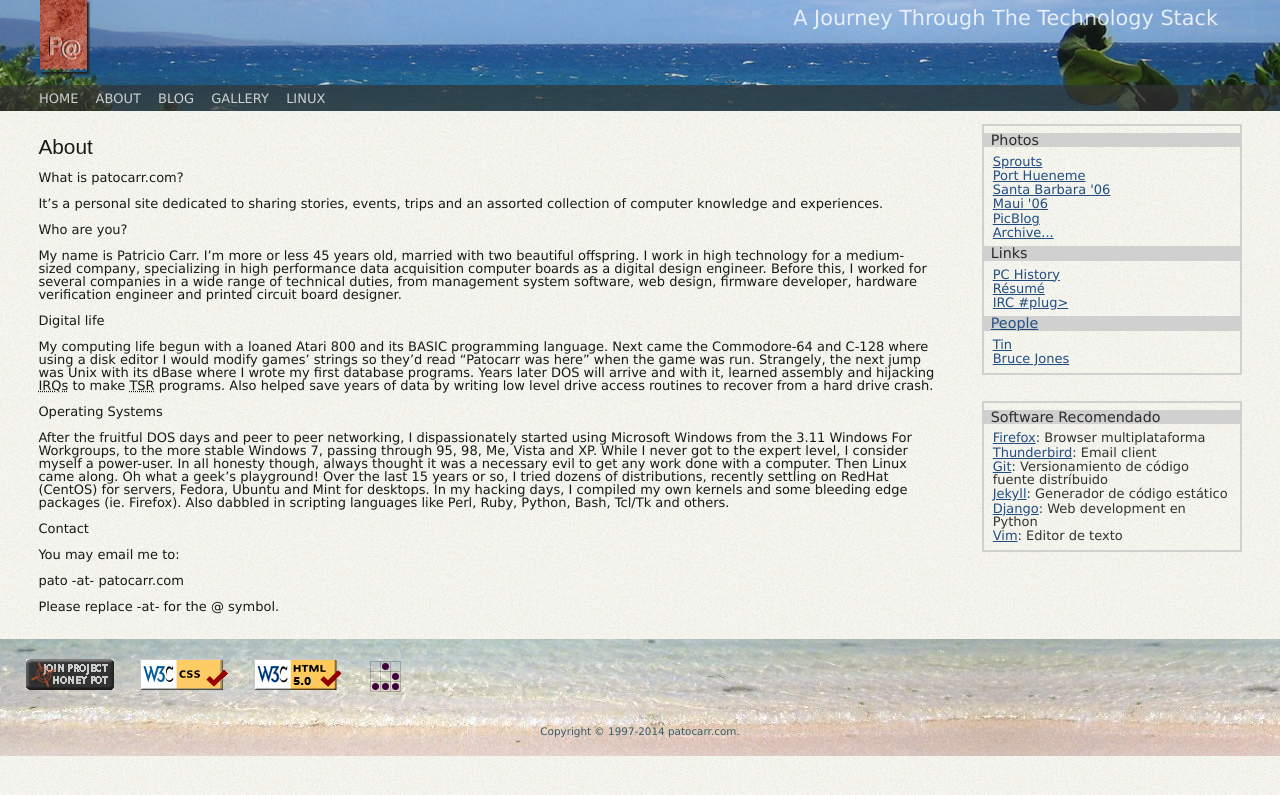
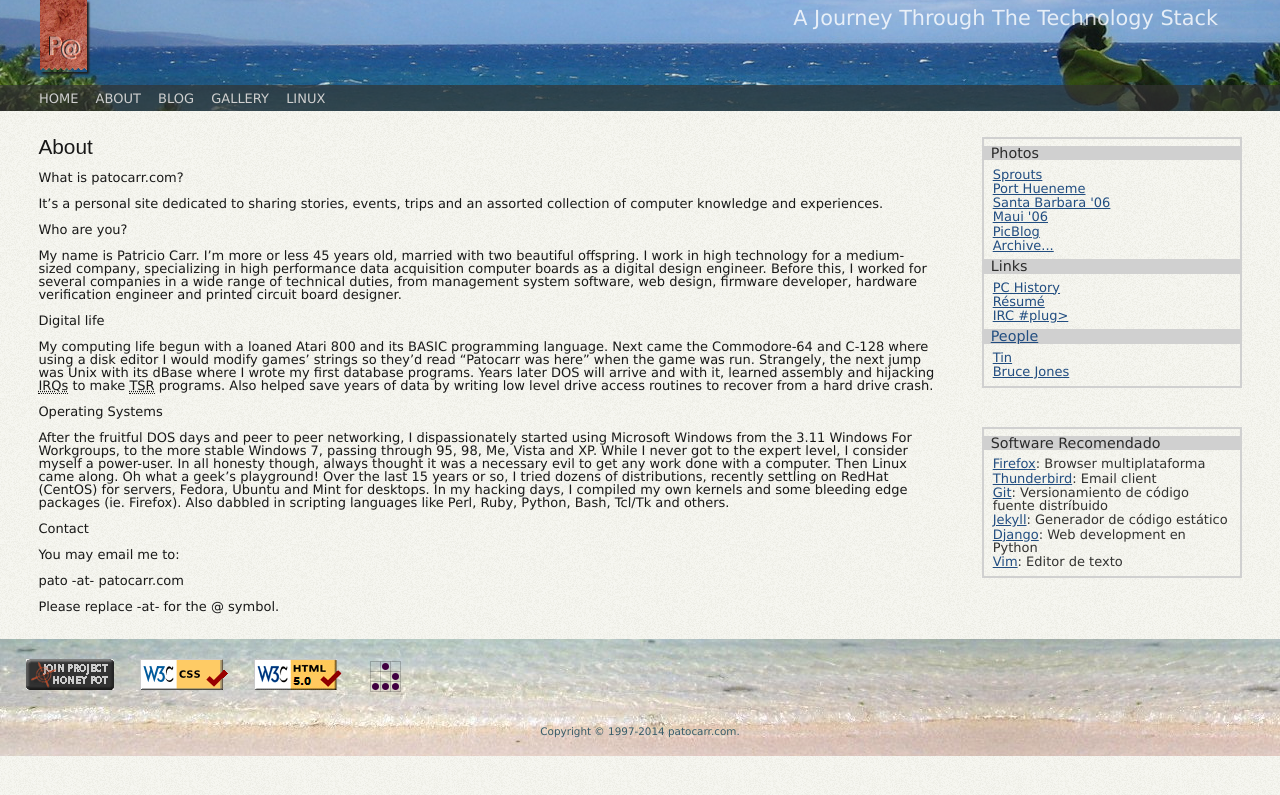
Before and after one commit to patocarr/patocarr.com, a Jekyll site: the page built from about.md, in a window 1280 px wide. Shown: the top 795 px of the page. Built offline with Jekyll 4.4.1, drawn with Linux system fonts in a browser that asks for light colours; nearby versions of some CDN libraries; library files that are not in the unit come from our copies.

Commit message:
Small style changes; added acronym.

```diff
--- a/styles/style.css
+++ b/styles/style.css
@@ -105,7 +105,7 @@ visibility:hidden;
   float: right;
   width: 20%;
   clear: right;
-  margin-top: 1em; margin-right: 3%;
+  margin-top: 2em; margin-right: 3%;
   margin-bottom: 1em;
   border: 2px solid #d0d0d0;
   -moz-border-radius: 5px;
@@ -130,6 +130,7 @@ visibility:hidden;
 #content {
   background: url(../images/burn.png) repeat-x top;
   color: rgba(0, 0, 0, 0.8);
+  height: auto;
 }
 
 .quote {
@@ -182,6 +183,11 @@ visibility:hidden;
   float: left;
 }
 
+acronym {
+  border-bottom-style: dotted;
+  border-bottom-width: 1px;
+}
+
 /*
 ----------------------------------------*/
 #extra {
```
